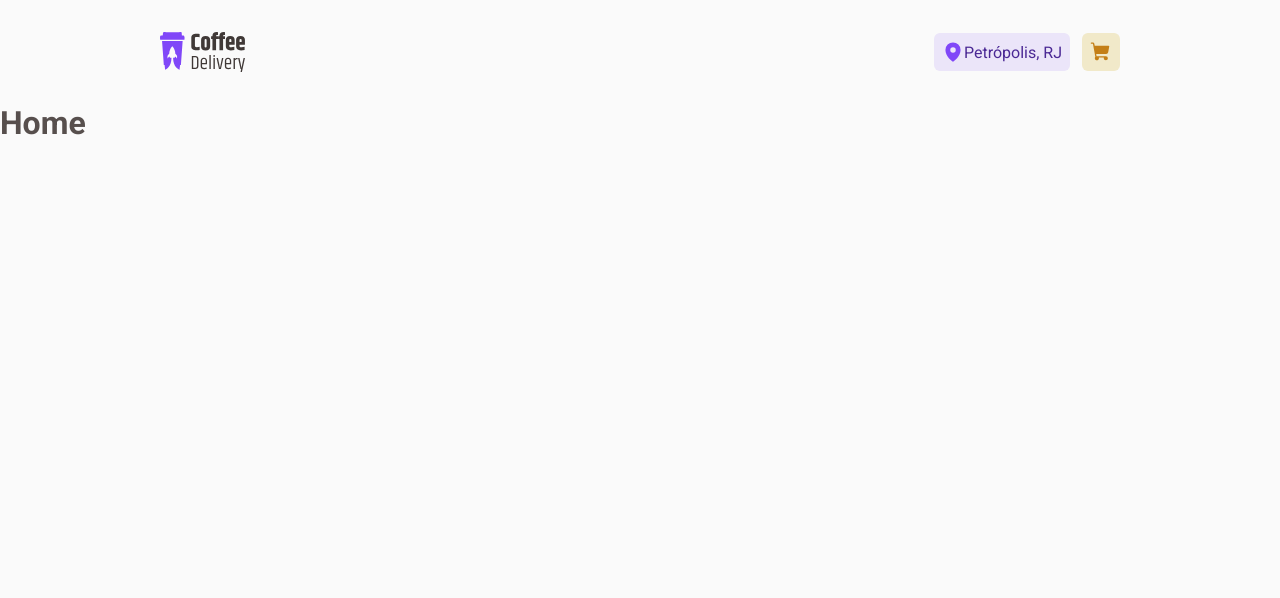
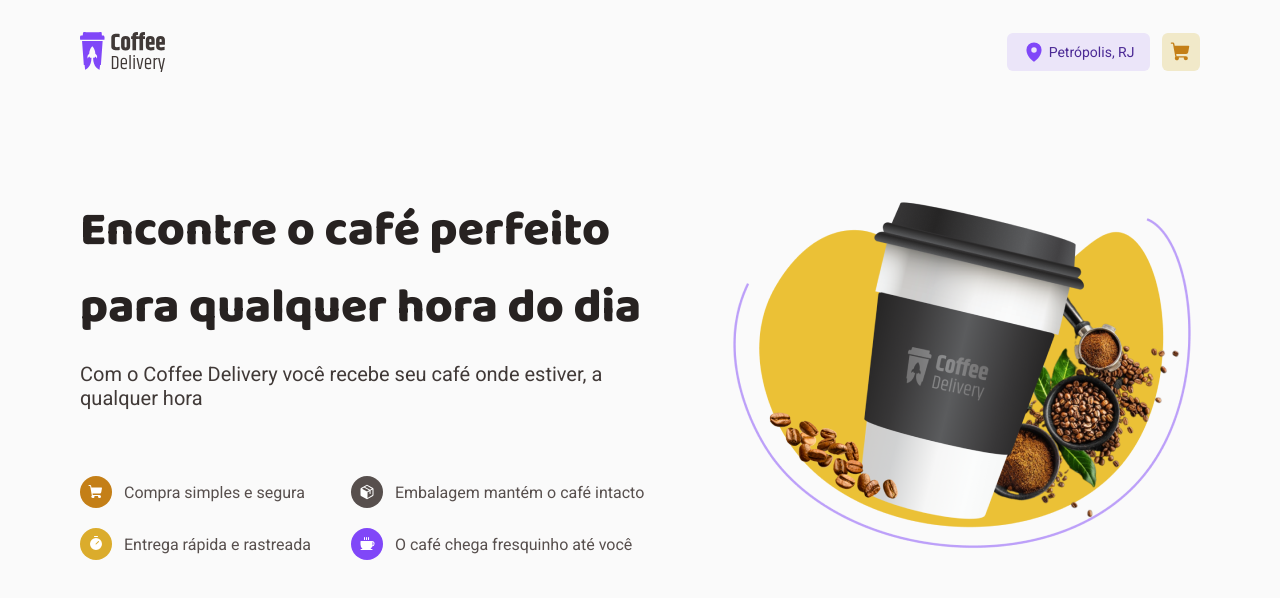
Before and after one commit to marinapsvreis/reactjs-rocketseat-ignite-2022-challenge02-coffeedelivery, a React (Vite) app: page / in a window 1280 px wide. Shown: the top 598 px of the page. Built offline with nearby package versions, Linux system fonts and the light colour scheme.

Commit message:
:lipstick: Capa da home estilizada

```diff
--- a/src/components/Header/styles.ts
+++ b/src/components/Header/styles.ts
@@ -7,7 +7,6 @@
   display: flex;
   justify-content: space-between;
   align-items: center;
-  padding-inline: 10rem;
 `
 
 export const Logo = styled.img`
@@ -23,11 +22,16 @@
 
 export const Location = styled.div`
   display: flex;
+  justify-content: center;
+  gap: 4px;
   align-items: center;
   background: ${(props) => props.theme['purple-300']};
   color: ${(props) => props.theme['purple-700']};
+  font-size: 0.875rem;
   padding: 8px;
   border-radius: 6px;
+  width: 8.93rem;
+  height: 2.375rem;
 `
 
 export const Cart = styled.button`
--- a/src/layouts/DefaultLayout/styles.ts
+++ b/src/layouts/DefaultLayout/styles.ts
@@ -1,3 +1,6 @@
 import styled from 'styled-components'
 
-export const LayoutContainer = styled.div``
+export const LayoutContainer = styled.div`
+  max-width: 1120px;
+  margin: 0 auto;
+`
--- a/src/pages/Home/index.tsx
+++ b/src/pages/Home/index.tsx
@@ -1,9 +1,59 @@
-import { Header } from '../../components/Header'
+import { Coffee, Package, ShoppingCart, Timer } from 'phosphor-react'
+import MainImg from '../../assets/main-image-coffee-delivery.png'
+import {
+  CapaContainer,
+  Dot,
+  DotBall,
+  DotsContainer,
+  DotsContainerLeft,
+  DotsContainerRight,
+  HomeContainer,
+  ImgHome,
+} from './styles'
 
 export function Home() {
   return (
-    <>
-      <h1>Home</h1>
-    </>
+    <HomeContainer>
+      <CapaContainer>
+        <div>
+          <h1>Encontre o café perfeito para qualquer hora do dia</h1>
+          <h4>
+            Com o Coffee Delivery você recebe seu café onde estiver, a qualquer
+            hora
+          </h4>
+          <DotsContainer>
+            <DotsContainerLeft>
+              <Dot>
+                <DotBall className="dotOrange">
+                  <ShoppingCart size={16} weight="fill" color="#fff" />
+                </DotBall>
+                <p>Compra simples e segura</p>
+              </Dot>
+              <Dot>
+                <DotBall className="dotYellow">
+                  <Timer size={16} weight="fill" color="#fff" />
+                </DotBall>
+                <p>Entrega rápida e rastreada</p>
+              </Dot>
+            </DotsContainerLeft>
+            <DotsContainerRight>
+              <Dot>
+                <DotBall className="dotBrown">
+                  <Package size={16} weight="fill" color="#fff" />
+                </DotBall>
+                <p>Embalagem mantém o café intacto</p>
+              </Dot>
+              <Dot>
+                <DotBall className="dotPurple">
+                  <Coffee size={16} weight="fill" color="#fff" />
+                </DotBall>
+                <p>O café chega fresquinho até você</p>
+              </Dot>
+            </DotsContainerRight>
+          </DotsContainer>
+        </div>
+        <ImgHome src={MainImg} alt="um copo de café com sementes"></ImgHome>
+      </CapaContainer>
+    </HomeContainer>
   )
 }
--- a/src/pages/Home/styles.ts
+++ b/src/pages/Home/styles.ts
@@ -1,3 +1,83 @@
 import styled from 'styled-components'
 
-export const HomeContainer = styled.main``
+export const HomeContainer = styled.main`
+  display: flex;
+`
+
+export const CapaContainer = styled.div`
+  width: 100%;
+  height: 34rem;
+  display: flex;
+  align-items: center;
+  justify-content: space-between;
+
+  h1 {
+    font-size: 3rem;
+    font-family: 'Baloo 2', sans-serif;
+    color: ${(props) => props.theme['base-title']};
+    font-weight: 800;
+    max-width: 36.75rem;
+  }
+
+  h4 {
+    font-size: 1.25rem;
+    color: ${(props) => props.theme['base-subtitle']};
+    font-weight: 400;
+    max-width: 36.75rem;
+    margin-top: 1rem;
+  }
+`
+
+export const DotsContainer = styled.div`
+  display: flex;
+  gap: 40px;
+  max-width: 39rem;
+  margin-top: 4.125rem;
+`
+
+export const DotsContainerLeft = styled.div`
+  display: flex;
+  flex-direction: column;
+  gap: 20px;
+`
+export const DotsContainerRight = styled.div`
+  display: flex;
+  flex-direction: column;
+  gap: 20px;
+`
+
+export const Dot = styled.div`
+  display: flex;
+  align-items: center;
+  gap: 12px;
+`
+
+export const DotBall = styled.div`
+  width: 2rem;
+  height: 2rem;
+  border-radius: 1rem;
+  display: flex;
+  justify-content: center;
+  align-items: center;
+
+  &.dotOrange {
+    background-color: ${(props) => props.theme['yellow-700']};
+  }
+
+  &.dotYellow {
+    background-color: ${(props) => props.theme['yellow-500']};
+  }
+
+  &.dotBrown {
+    background-color: ${(props) => props.theme['base-text']};
+  }
+
+  &.dotPurple {
+    background-color: ${(props) => props.theme['purple-500']};
+  }
+`
+
+export const ImgHome = styled.img`
+  width: 29.75rem;
+  height: 22.5rem;
+`
```
Also changed, not shown: src/assets/main-image-coffee-delivery.png (added).
